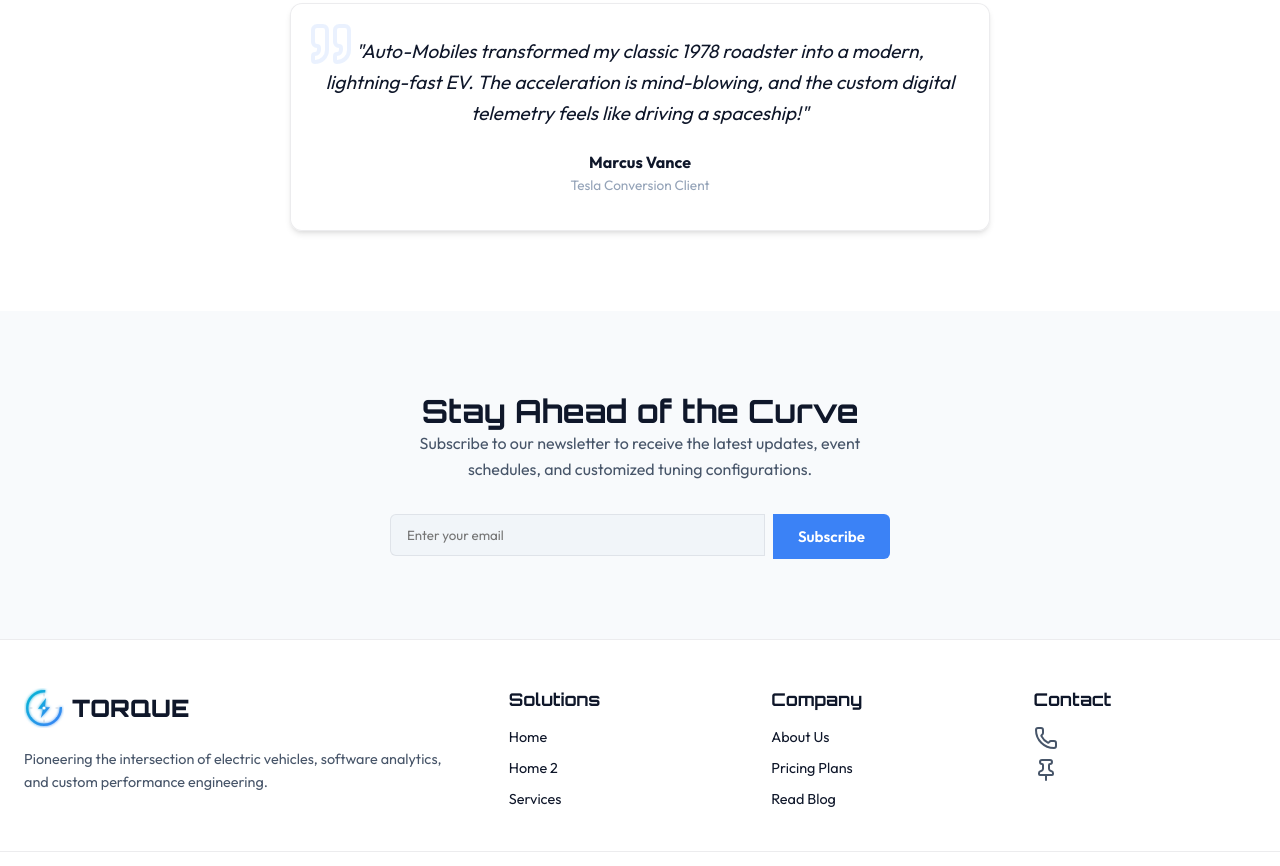
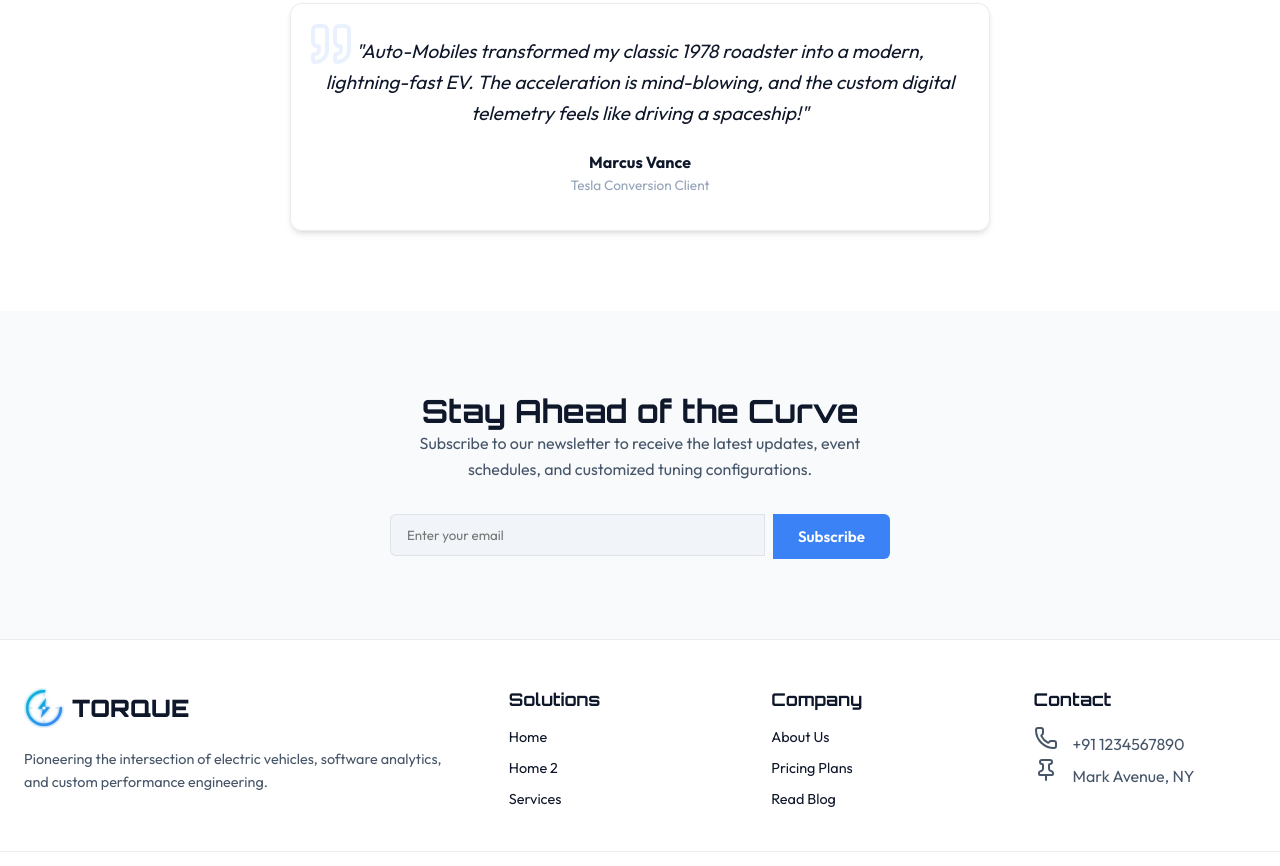
Before and after one commit to MR-CodersHub/torque, a plain HTML site: page index.html in a window 1280 px wide. Shown: the part 2332-3198 px from the top of the page. Drawn offline with nearby package versions, Linux system fonts and the light colour scheme.

Commit message:
Second Commit

```diff
--- a/index.html
+++ b/index.html
@@ -264,10 +264,10 @@
       <div class="footer-column">
         <h4>Contact</h4>
        <p style="font-size: 1rem;">
-        <i data-lucide="phone"></i><span style="padding-left: 15px; color: white;">+91 1234567890</span>
+        <i data-lucide="phone"></i><span style="padding-left: 15px;">+91 1234567890</span>
         </p>
         <p style="font-size: 1rem;">
-        <i data-lucide="pin"></i><span style="padding-left: 15px; color: white;">Mark Avenue, NY</span>
+        <i data-lucide="pin"></i><span style="padding-left: 15px;">Mark Avenue, NY</span>
         </p>
       </div>
     </div>
```
Also changed, not shown: pages/about.html (+2 -2 lines), pages/blog-details.html (+2 -2 lines), pages/blog.html (+2 -2 lines), pages/blog2.html (+2 -2 lines), pages/blog3.html (+2 -2 lines), pages/blog4.html (+2 -2 lines), pages/contact.html (+2 -2 lines), pages/home-niche.html (+2 -2 lines), pages/pricing.html (+2 -2 lines), pages/service-details.html (+2 -2 lines), pages/service2.html (+2 -2 lines), pages/service3.html (+2 -2 lines), pages/service4.html (+2 -2 lines), pages/service5.html (+2 -2 lines), 2 more files.
